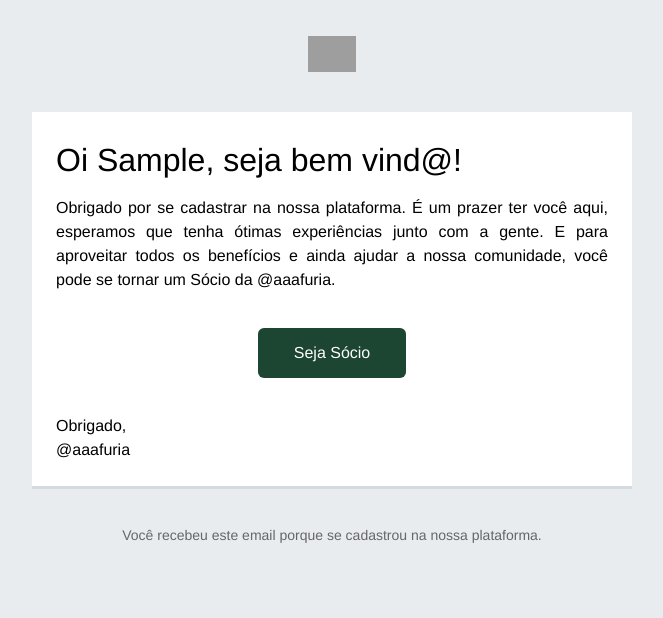
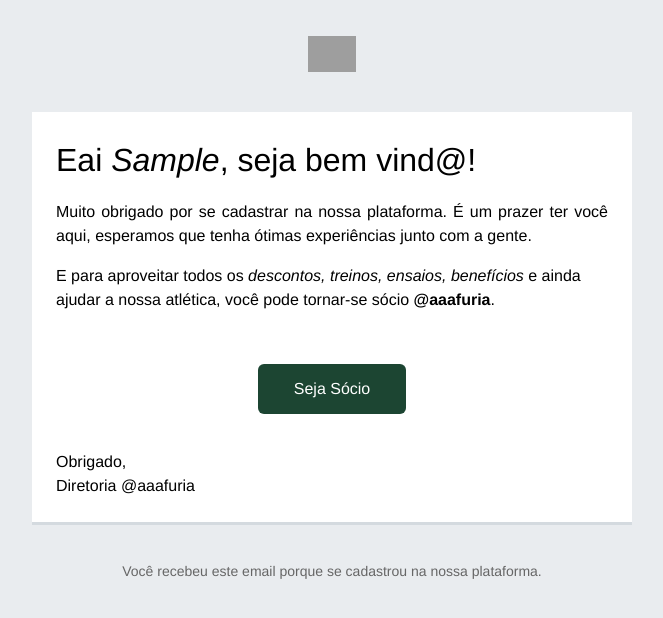
Before and after one commit to mefiuscl/aaafuria-reborn-backend, a Django app: template templates/novo_user.html in a window 1280 px wide. Shown: the top 618 px of the page, without its empty margins (308-971 px from the left). Run offline with Django 3.2, Linux system fonts and the light colour scheme; the template is opened without the code that fills it: values that come from a table or form of the project are taken from there, others are empty; tables that the repository leaves empty hold one stand-in row (values such as "Sample post"); some web fonts are replaced; grey boxes are pictures that could not be loaded.

Commit message:
adjust template

```diff
--- a/templates/novo_user.html
+++ b/templates/novo_user.html
@@ -190,13 +190,18 @@
                     line-height: 48px;
                   "
                 >
-                  Oi {{ socio.apelido }}, seja bem vind@!
+                  Eai <em>{{ socio.apelido }}</em>, seja bem vind@!
                 </h1>
-                <p style="margin: 0; text-align: justify">
-                  Obrigado por se cadastrar na nossa plataforma. É um prazer ter
-                  você aqui, esperamos que tenha ótimas experiências junto com a
-                  gente. E para aproveitar todos os benefícios e ainda ajudar a
-                  nossa comunidade, você pode se tornar um Sócio da @aaafuria.
+                <p style="text-align: justify">
+                  Muito obrigado por se cadastrar na nossa plataforma. É um
+                  prazer ter você aqui, esperamos que tenha ótimas experiências
+                  junto com a gente.
+                </p>
+                <p>
+                  E para aproveitar todos os
+                  <em>descontos, treinos, ensaios, benefícios</em> e ainda
+                  ajudar a nossa atlética, você pode tornar-se sócio
+                  <strong>@aaafuria</strong>.
                 </p>
               </td>
             </tr>
@@ -256,7 +261,7 @@
               >
                 <p style="margin: 0">
                   Obrigado,<br />
-                  @aaafuria
+                  Diretoria @aaafuria
                 </p>
               </td>
             </tr>
```
